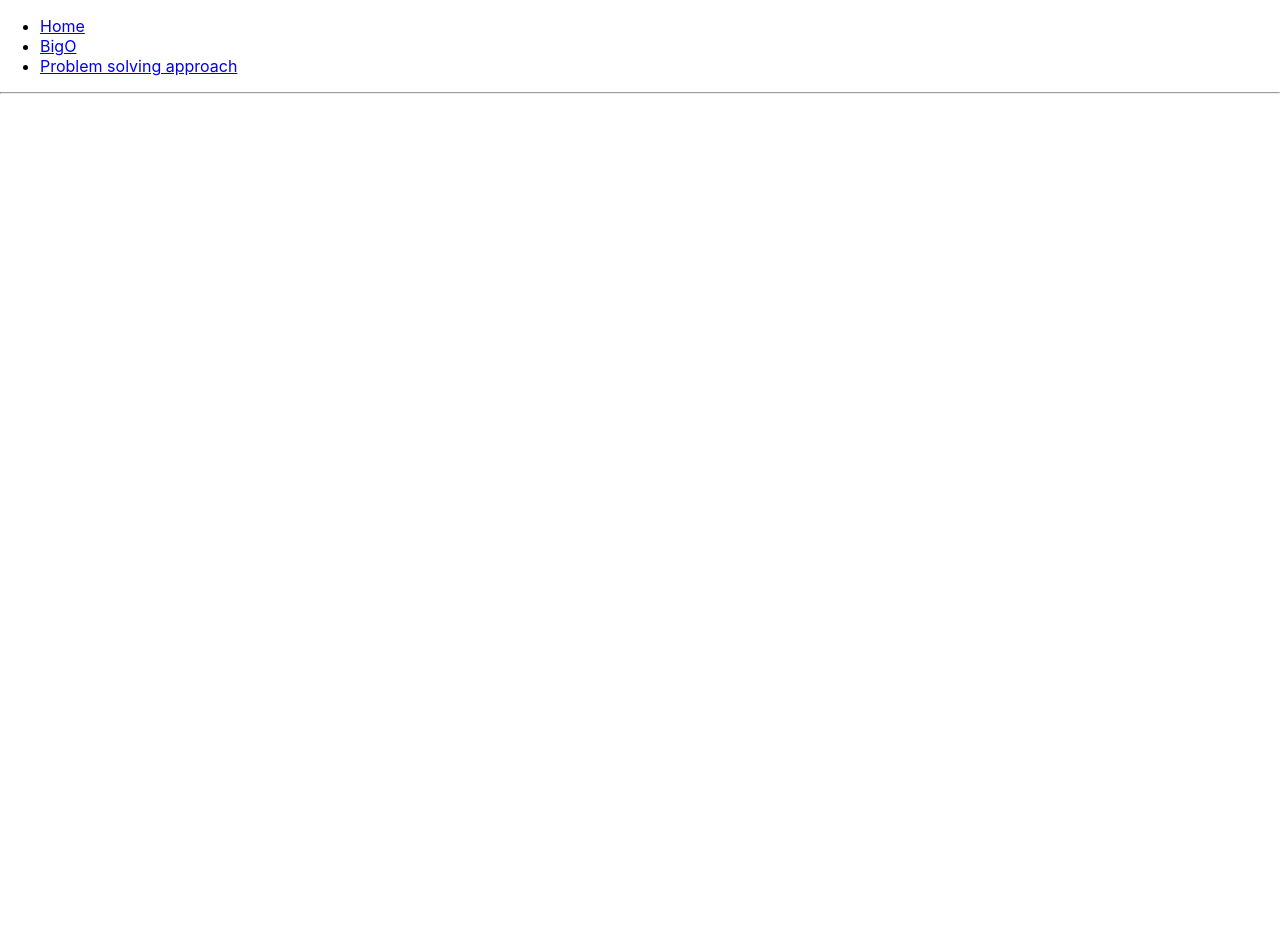
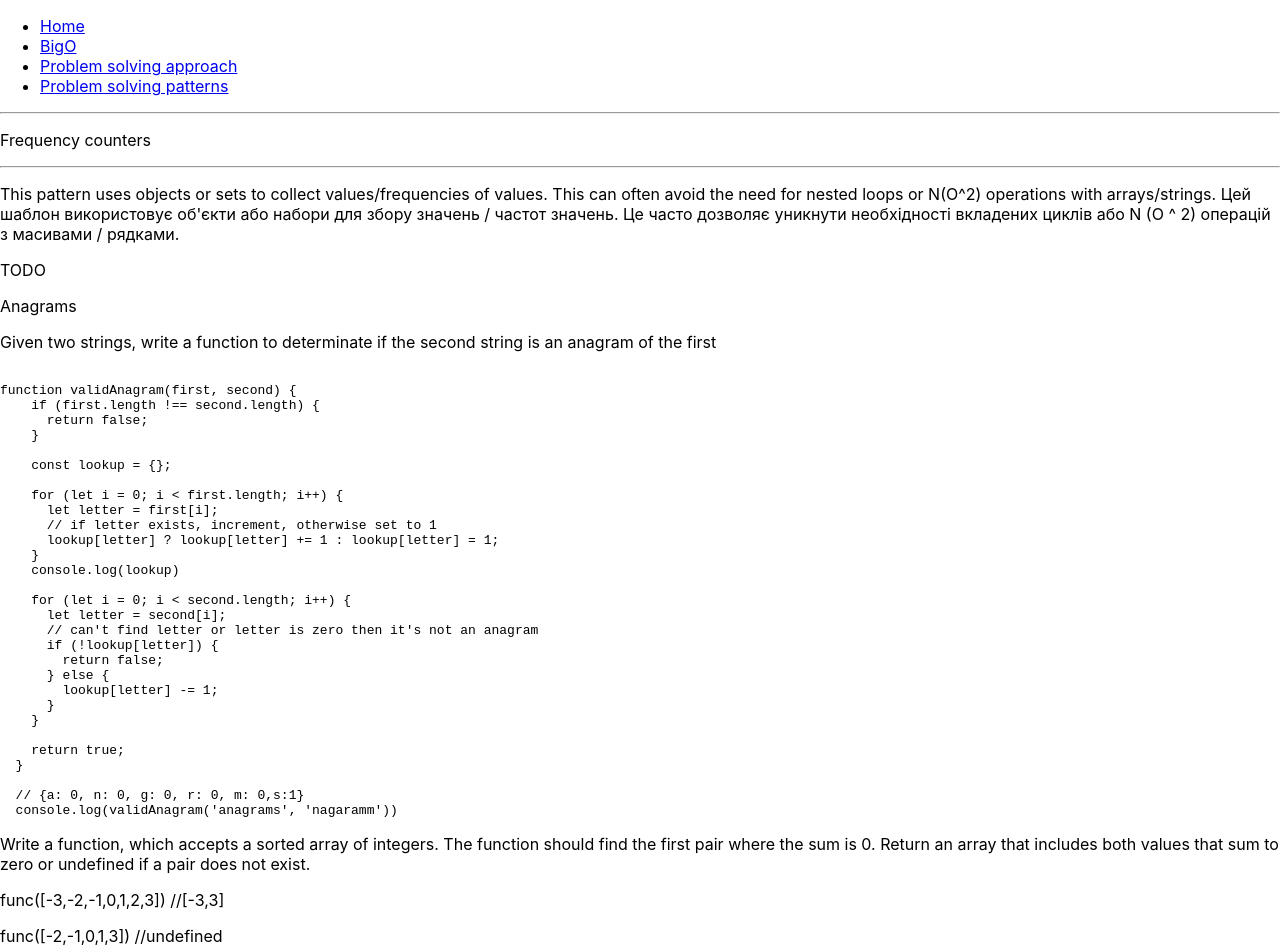
Before and after one commit to marheva/js_algorithms_data_Structures, a React (Create React App) app: page /problemPatterns in a window 1280 px wide. Shown: the top 952 px of the page. Before the commit the page ends 800 px from the top, so only its background shows below. Built offline with nearby package versions, Linux system fonts and the light colour scheme.

Commit message:
Finished section Patterns

```diff
--- a/src/App.tsx
+++ b/src/App.tsx
@@ -9,11 +9,13 @@ import {
 } from "react-router-dom";
 import BigO from './components/BigO';
 import ProblemSolvingApproach from './components/Problem/ProblemSolvingApproach';
+import ProblemSolvingPatterns from './components/Problem/ProblemSolvingPatterns'
 
 const TITLE:{[arg:string]: string} = {
   HOME: 'Home',
   BIG_O: 'BigO',
-  PROBLEM_APPROACH: 'Problem solving approach'
+  PROBLEM_APPROACH: 'Problem solving approach',
+  PROBLEM_PATTERNS: 'Problem solving patterns'
 }
 
 function App() {
@@ -25,6 +27,7 @@ function App() {
           <li><Link to={`/${TITLE.HOME.toLowerCase()}`}>{TITLE.HOME}</Link></li>
           <li><Link to={`/${TITLE.BIG_O.toLowerCase()}`}>{TITLE.BIG_O}</Link></li>
           <li><Link to={`/${`problemApproach`}`}>{TITLE.PROBLEM_APPROACH}</Link></li>
+          <li><Link to={`/${`problemPatterns`}`}>{TITLE.PROBLEM_PATTERNS}</Link></li>
         </ul>
         <hr />
         <Switch>
@@ -37,6 +40,9 @@ function App() {
           <Route exact path="/problemApproach">
             <ProblemSolvingApproach />
           </Route>
+          <Route exact path="/problemPatterns">
+            <ProblemSolvingPatterns />
+          </Route>
         </Switch>
       </div>
     </Router>
--- /dev/null
+++ b/src/components/Problem/ProblemSolvingPatterns.tsx
@@ -0,0 +1,191 @@
+import React from 'react';
+
+
+
+function ProblemSolvingPatterns(): JSX.Element {
+    return (
+        <div>
+            <div>
+                <p>Frequency counters</p>
+                <hr />
+                <p>
+                    This pattern uses objects or sets to collect values/frequencies of values.
+                    This can often avoid the need for nested loops or N(O^2) operations with arrays/strings.
+                    Цей шаблон використовує об'єкти або набори для збору значень / частот значень.
+                    Це часто дозволяє уникнути необхідності вкладених циклів або N (O ^ 2) операцій з масивами / рядками.
+                </p>
+                <p>TODO</p>
+            </div>
+            <div>
+                <p>Anagrams</p>
+                <p>Given two strings, write a function to determinate if the second string
+                   is an anagram of the first
+                </p>
+                <pre>
+                    {
+`
+function validAnagram(first, second) {
+    if (first.length !== second.length) {
+      return false;
+    }
+
+    const lookup = {};
+
+    for (let i = 0; i < first.length; i++) {
+      let letter = first[i];
+      // if letter exists, increment, otherwise set to 1
+      lookup[letter] ? lookup[letter] += 1 : lookup[letter] = 1;
+    }
+    console.log(lookup)
+
+    for (let i = 0; i < second.length; i++) {
+      let letter = second[i];
+      // can't find letter or letter is zero then it's not an anagram
+      if (!lookup[letter]) {
+        return false;
+      } else {
+        lookup[letter] -= 1;
+      }
+    }
+
+    return true;
+  }
+
+  // {a: 0, n: 0, g: 0, r: 0, m: 0,s:1}
+  console.log(validAnagram('anagrams', 'nagaramm'))
+`
+                    }
+                </pre>
+            </div>
+            <div>
+                <p>
+                    Write a function, which accepts a sorted array of integers.
+                    The function should find the first pair where the sum is 0.
+                    Return an array that includes both values that sum to zero
+                    or undefined if a pair does not exist.
+                </p>
+                <p>func([-3,-2,-1,0,1,2,3]) //[-3,3]</p>
+                <p>func([-2,-1,0,1,3]) //undefined</p>
+                <pre>
+                    {
+`
+function sumZero(arr){
+    for(let i = 0; i < arr.length; i++){
+        for(let j = i+1; j < arr.length; j++){
+            if(arr[i] + arr[j] === 0){
+                return [arr[i], arr[j]];
+            }
+        }
+    }
+}
+sumZero([-4,-3,-2,-1,0,1,2,5]) // [-2, 2] or [-1, 1]
+`
+                    }
+                </pre>
+            </div>
+            <div>
+                <p>
+                    Implement a function, which accepts a sorted array, and counts the
+                    unique values in the array. There can be negative numbers in the array,
+                    but it will always be sorted.
+                </p>
+                <p>countUniqueValues([1,1,1,1,1,3])// 2</p>
+                <p>countUniqueValues([1,2,3,4,4,4,7,7,12,12,13])// 7</p>
+                <p>countUniqueValues([])// 0</p>
+                <p>countUniqueValues([-2,-1,-1,0,1])// 4</p>
+                <pre>
+                    {
+`
+function countUniqueValues(array){
+    if(array.length === 0) return 0;
+    var i = 0;
+    for(var j = 1; j < array.length; j++) {
+        if(array[i] !== array[j]) {
+          i++;
+        array[i] = array[j]
+      }
+    }
+    return i + 1
+  }
+`
+                    }
+                </pre>
+            </div>
+            <div>
+                <p>Sliding window</p>
+                <p>
+                    Write a function, which accepts an array of integers an a number called <i><b>n</b></i>.
+                    The function should calculate the maximum sum of <i><b>n</b></i> consecutive elements
+                    in array.
+                    Напишіть функцію, яка приймає масив цілих чисел і число, що називається n.
+                    Функція повинна обчислити максимальну суму з n послідовних елементів
+                    в масиві.
+                </p>
+                <pre>
+                    {
+`
+function maxSubarraySum(arr, num){
+    let maxSum = 0;
+    let tempSum = 0;
+    if (arr.length < num) return null;
+    for (let i = 0; i < num; i++) {
+      maxSum += arr[i];
+    }
+    tempSum = maxSum;
+    for (let i = num; i < arr.length; i++) {
+      tempSum = tempSum - arr[i - num] + arr[i];
+      maxSum = Math.max(maxSum, tempSum);
+    }
+    return maxSum;
+  }
+
+  console.log(maxSubarraySum([2,6,9,2,1,8,5,6,3],3))//19
+`
+                    }
+                </pre>
+            </div>
+            <div>
+                <p>Divide & conquer</p>
+            </div>
+            <p>
+                This pattern involves dividing a data set into smaller chunks and then
+                repeating a process with a subset of data.
+                This pattern can tremendously decrease time complexity.
+            </p>
+            <p>
+                Given a <b>sorted</b> array of integers, write a function called search,
+                that accepts a value and returns the index where the value passed to the
+                function is located. If thr value is not found, return -1
+            </p>
+            <pre>
+                {
+`
+function search(array, value){
+	let min = 0;
+  let max = array.length - 1;
+
+  while(min <= max) {
+  	let middle = Math.floor((min + max) / 2 );
+    let currentElement = array[middle];
+    if(array[middle] < value) {
+    	min = middle + 1;
+    }
+    else if(array[middle] > value) {
+    	max = middle - 1;
+    }
+    else {
+    	return middle + 1
+    }
+  }
+  return -1;
+}
+
+console.log(search([1,2,3,4,5,6],1))// 3
+`
+                }
+            </pre>
+        </div>
+    )
+}
+
+export default ProblemSolvingPatterns
```
